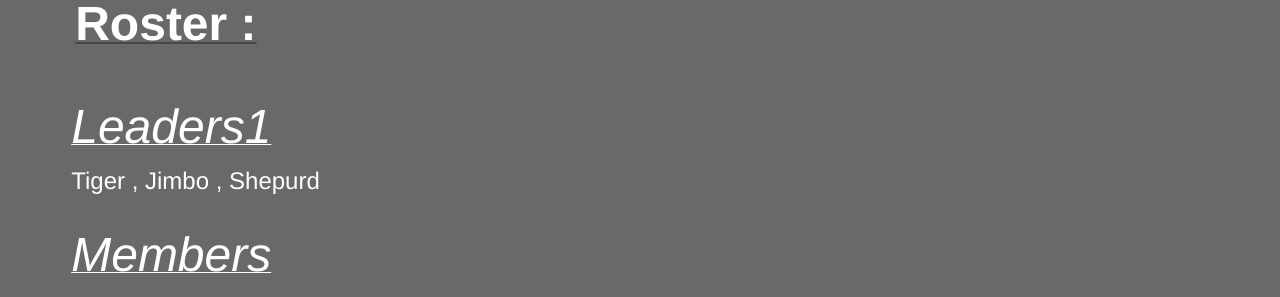
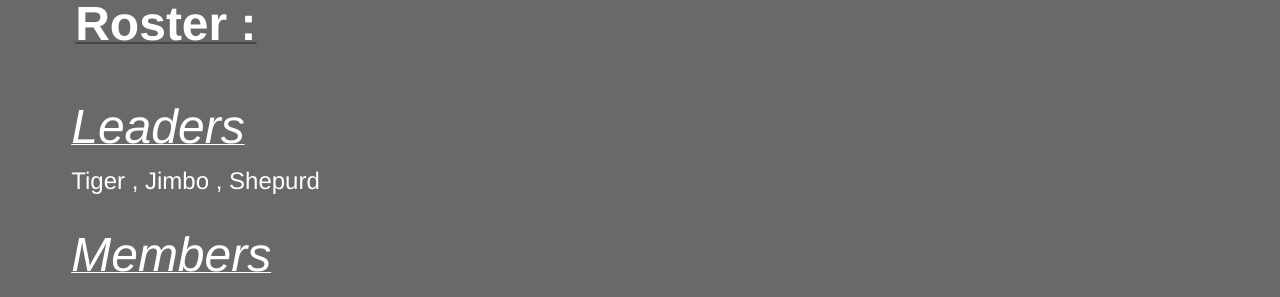
Before and after one commit to DerekR0123/Rossfitness.github.io, a Jekyll site: the page index.html, which Jekyll copies as it is, in a window 1280 px wide. Shown: the part 524-821 px from the top of the page. Built offline with Jekyll 4.4.1, drawn with Linux system fonts in a browser that asks for light colours.

Commit message:
Update index.html

```diff
--- a/index.html
+++ b/index.html
@@ -36,7 +36,7 @@
 <a id="designer-templates" class="anchor" href="#designer-templates" aria-hidden="true"><span aria-hidden="true" class="octicon octicon-link"></span></a>
 <h2><u><FONT size="10" COLOR="#FFFFFF">Roster :</FONT></u></h2><br>
 
-<p><u><FONT size="7" COLOR="#FFFFFF" WEIGHT="italic" FAMILY="Curive"><em>Leaders1</em></u></FONT><br><FONT size="5" COLOR="#FFFFFF">Tiger , Jimbo , Shepurd<br></em></FONT></p>
+<p><u><FONT size="7" COLOR="#FFFFFF" WEIGHT="italic" FAMILY="Curive"><em>Leaders</em></u></FONT><br><FONT size="5" COLOR="#FFFFFF">Tiger , Jimbo , Shepurd<br></em></FONT></p>
 <p><u><FONT size="7" COLOR="#FFFFFF"><em>Members</em></FONT></u></h4><br>
 <em><FONT size="5" COLOR="#FFFFFF">HardyB, Woozy, Brutal, Addon, Tom, Ranga, AndrewFam, Sugarfoot, Pete,<br>
 Meow, Haych, Rodrigo, Jay / Troublesome, Lethal, Huskers<br></em></FONT></p>
```
